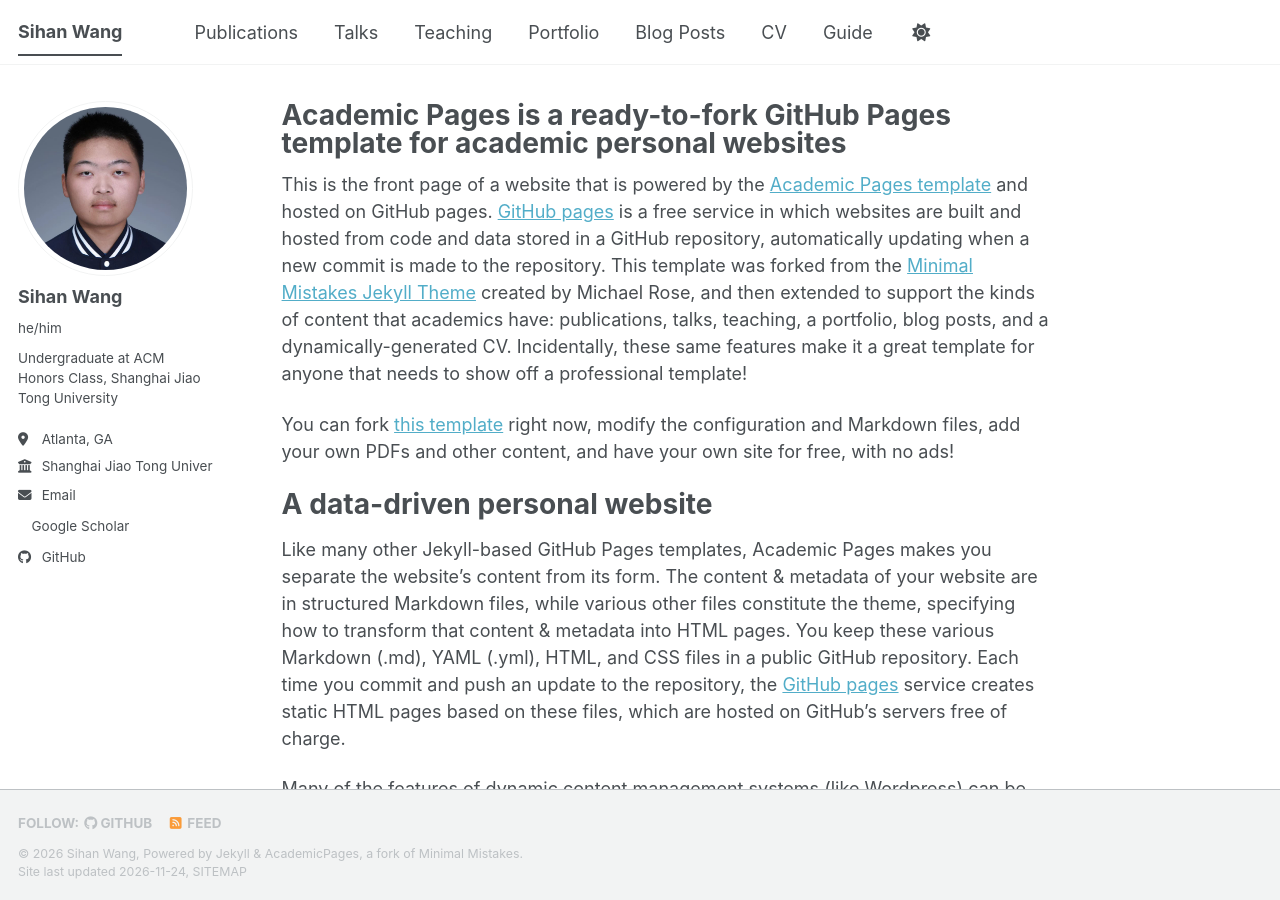
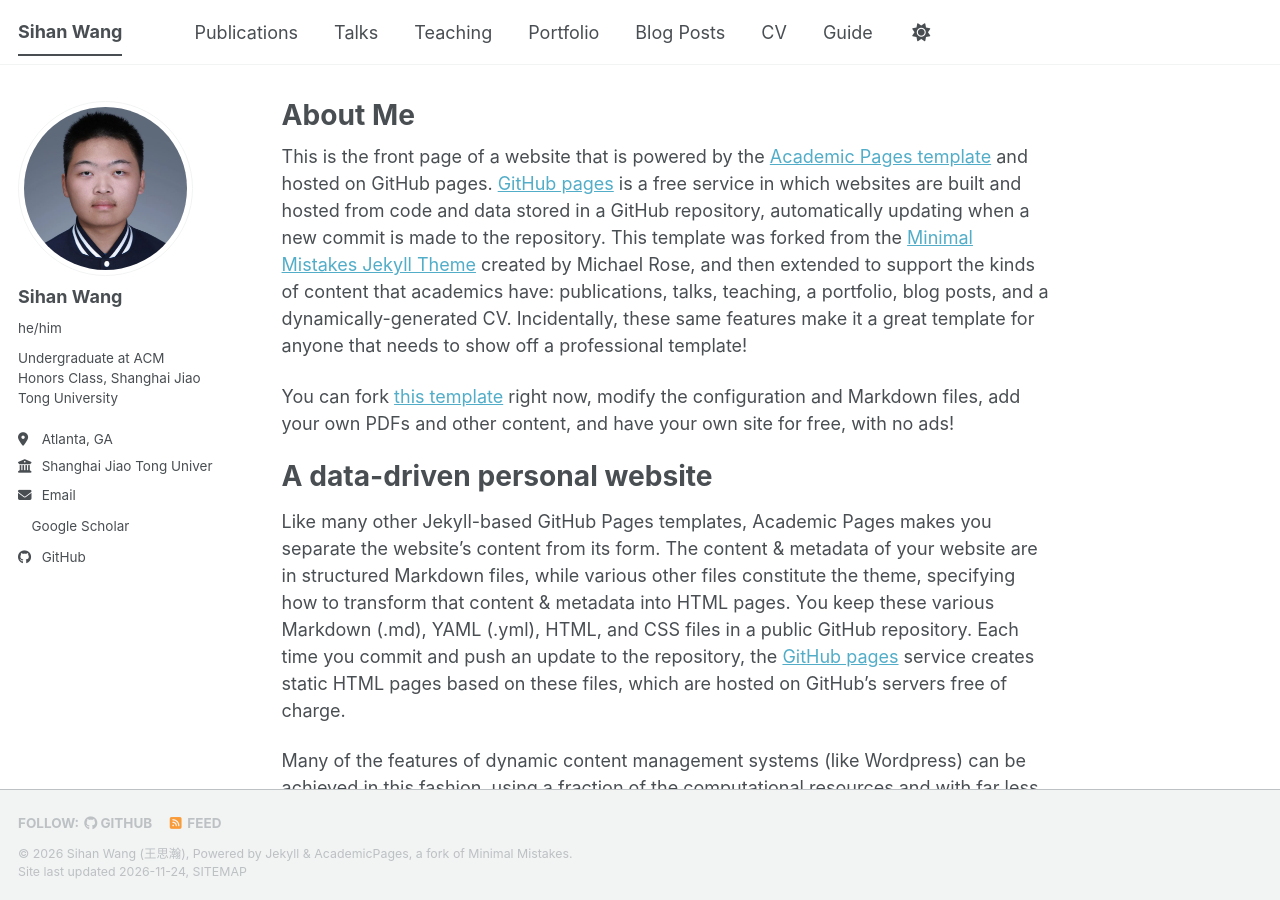
Before and after one commit to leowang000/leowang000.github.io, a Jekyll site: the page built from _pages/about.md, in a window 1280 px wide and 900 px high. Built offline with Jekyll 4.4.1, drawn with Linux system fonts in a browser that asks for light colours; a script bundle is joined from its source files by our own code; a style sheet for code colours, icons or effects is not loaded.

Commit message:
test titles

```diff
--- a/_config.yml
+++ b/_config.yml
@@ -11,7 +11,7 @@ locale                   : "en-US"
 site_theme               : "default" # The available themes options are "default", "air", "sunrise", "mint", "dirt" and "contrast"
 title                    : "Sihan Wang"
 title_separator          : "-"
-name                     : &name "Sihan Wang"
+name                     : &name "Sihan Wang (王思瀚)"
 description              : &description "Academic website of Sihan Wang"   # Update this with a general description of your site, this is the default if not overridden by a page
 url                      : https://leowang000.github.io # The base hostname & protocol for your site e.g. "https://[your GitHub username].github.io",
                                                            # or if you already have some other page hosted on Github then use "https://[your GitHub username].github.io/[Your Repo Name]"
--- a/_pages/about.md
+++ b/_pages/about.md
@@ -1,6 +1,6 @@
 ---
 permalink: /
-title: "Academic Pages is a ready-to-fork GitHub Pages template for academic personal websites"
+title: "About Me"
 author_profile: true
 redirect_from:
   - /about/
```
